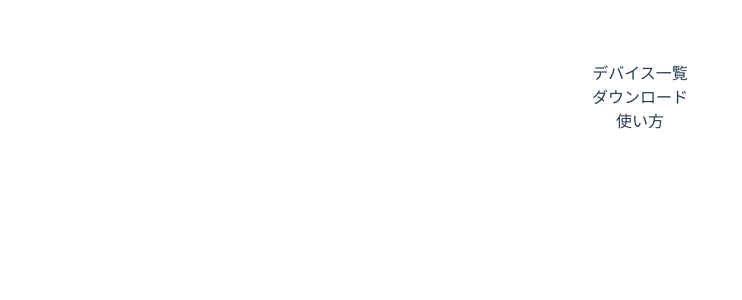
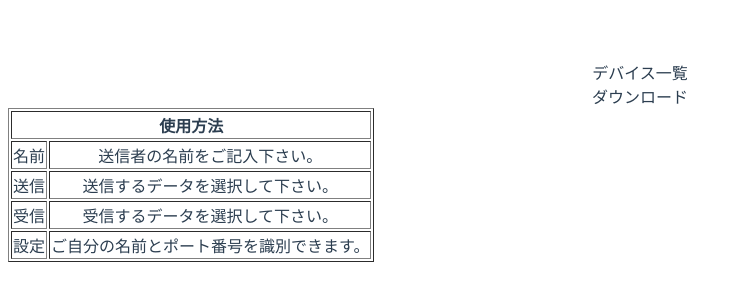
Before and after one commit to RikitoNoto/silkroad.github.io, a Vue app: page / in a window 1280 px wide. Shown: the top 300 px of the page, without its empty margins (0-742 px from the left). Built offline with nearby package versions, Linux system fonts and the light colour scheme.

Commit message:
Description column added

```diff
--- a/src/components/templates/HowTo.vue
+++ b/src/components/templates/HowTo.vue
@@ -1,6 +1,27 @@
-<template>
+<!DOCTYPE HTML>
+<template id="template">
   <div>
-    使い方
+    <table border="1">
+    <tr>
+      <th colspan="2">使用方法</th>
+    </tr>
+    <tr>
+      <td>名前</td>
+      <td>送信者の名前をご記入下さい。</td>
+    </tr>
+    <tr>
+      <td>送信</td>
+      <td>送信するデータを選択して下さい。</td>
+    </tr>
+    <tr>
+      <td>受信</td>
+      <td>受信するデータを選択して下さい。</td>
+    </tr>
+    <tr>
+      <td>設定</td>
+      <td>ご自分の名前とポート番号を識別できます。</td>
+    </tr>
+    </table>
   </div>
 </template>
 
@@ -13,4 +34,5 @@ export default {
 </script>
 
 <style scoped>
+
 </style>
```
